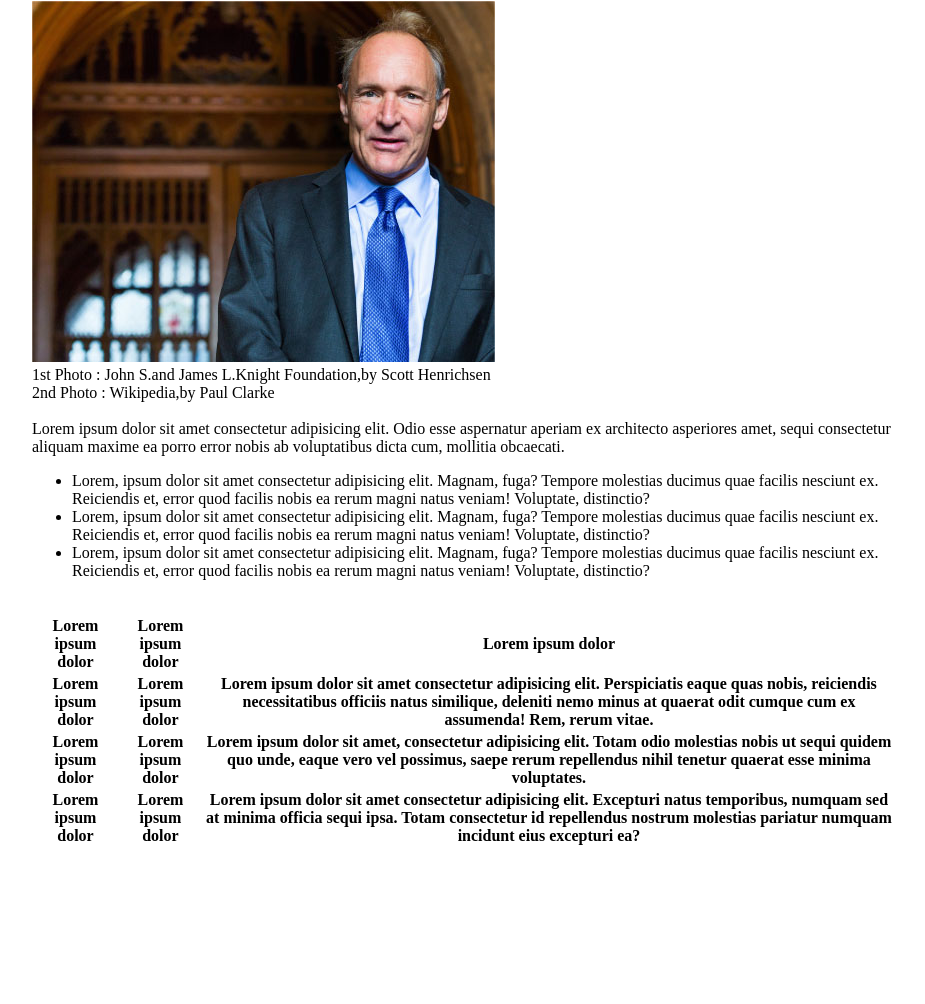
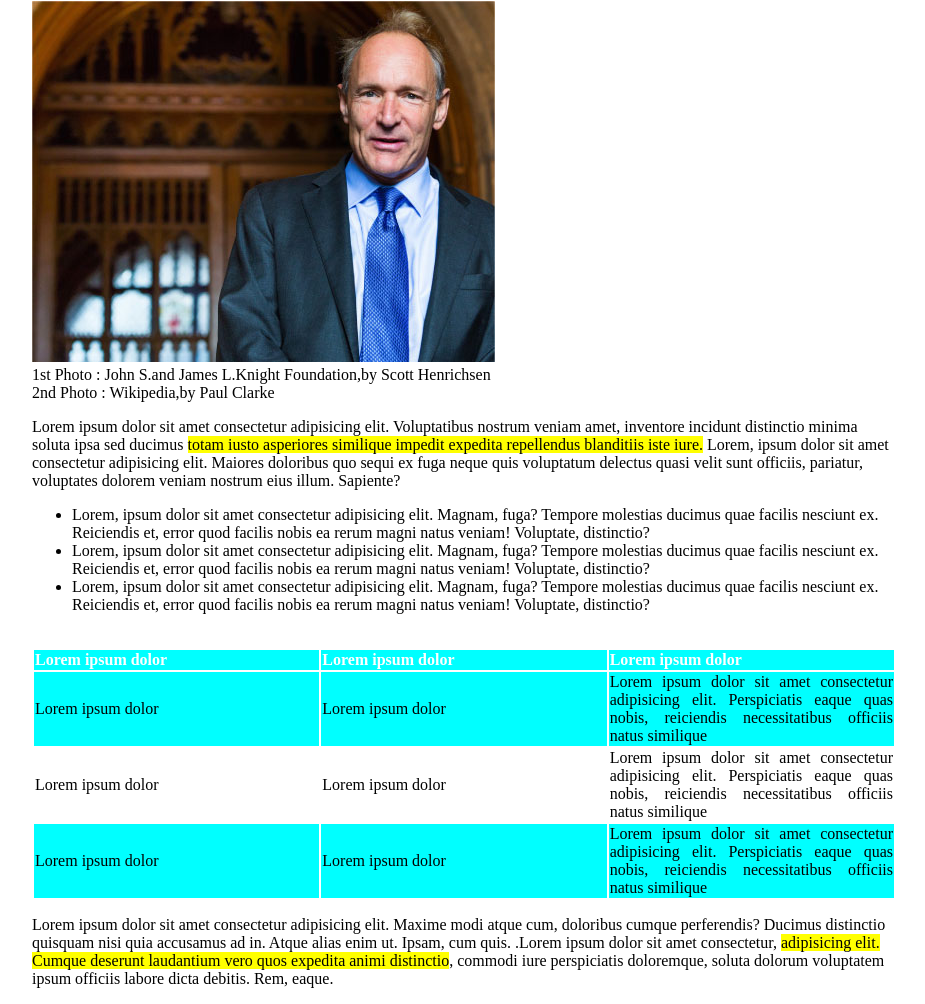
Before and after one commit to GiorgioMonne/html-css-booleaner, a plain HTML site: page index.html in a window 1280 px wide. Shown: the part 629-1633 px from the top of the page, without its empty margins (176-1101 px from the left). Before the commit the page ends 1485 px from the top, so only its background shows below. Drawn offline with Linux system fonts and the light colour scheme; files whose address does not match are found by name.

Commit message:
colorazione parole

```diff
--- a/index.html
+++ b/index.html
@@ -41,11 +41,9 @@
             <span>2nd Photo : Wikipedia,by Paul Clarke</span>
         </div>
 
-        <br>
-
-        <div>
-             Lorem ipsum dolor sit amet consectetur adipisicing elit. Odio esse aspernatur aperiam ex architecto asperiores amet, sequi consectetur aliquam maxime ea porro error nobis ab voluptatibus dicta cum, mollitia obcaecati.
-        </div>
+        <p>
+            Lorem ipsum dolor sit amet consectetur adipisicing elit. Voluptatibus nostrum veniam amet, inventore incidunt distinctio minima soluta ipsa sed ducimus <span style="background-color: yellow;">totam iusto asperiores similique impedit expedita repellendus blanditiis iste iure.</span>  Lorem, ipsum dolor sit amet consectetur adipisicing elit. Maiores doloribus quo sequi ex fuga neque quis voluptatum delectus quasi velit sunt officiis, pariatur, voluptates dolorem veniam nostrum eius illum. Sapiente?
+        </p>
 
         <div>
             <ul>
@@ -63,7 +61,6 @@
 
         <br>
 
-        <div>
             <table>
                 <!-- Intestazione tabella -->
                 <thead>
@@ -76,21 +73,21 @@
                 <!-- Corpo tabella -->
                 <tbody>
                     <tr>
-                        <th>Lorem ipsum dolor</th>
-                        <th>Lorem ipsum dolor</th>
-                        <th>Lorem ipsum dolor sit amet consectetur adipisicing elit. Perspiciatis eaque quas nobis, reiciendis necessitatibus officiis natus similique, deleniti nemo minus at quaerat odit cumque cum ex assumenda! Rem, rerum vitae.</th>
+                        <td>Lorem ipsum dolor</td>
+                        <td>Lorem ipsum dolor</td>
+                        <td>Lorem ipsum dolor sit amet consectetur adipisicing elit. Perspiciatis eaque quas nobis, reiciendis necessitatibus officiis natus similique</td>
                     </tr>
 
                     <tr>
-                        <th>Lorem ipsum dolor</th>
-                        <th>Lorem ipsum dolor</th>
-                        <th>Lorem ipsum dolor sit amet, consectetur adipisicing elit. Totam odio molestias nobis ut sequi quidem quo unde, eaque vero vel possimus, saepe rerum repellendus nihil tenetur quaerat esse minima voluptates.</th>
+                        <td>Lorem ipsum dolor</td>
+                        <td>Lorem ipsum dolor</td>
+                        <td>Lorem ipsum dolor sit amet consectetur adipisicing elit. Perspiciatis eaque quas nobis, reiciendis necessitatibus officiis natus similique</td>
                     </tr>
 
                     <tr>
-                        <th>Lorem ipsum dolor</th>
-                        <th>Lorem ipsum dolor</th>
-                        <th>Lorem ipsum dolor sit amet consectetur adipisicing elit. Excepturi natus temporibus, numquam sed at minima officia sequi ipsa. Totam consectetur id repellendus nostrum molestias pariatur numquam incidunt eius excepturi ea?</th>
+                        <td>Lorem ipsum dolor</td>
+                        <td>Lorem ipsum dolor</td>
+                        <td>Lorem ipsum dolor sit amet consectetur adipisicing elit. Perspiciatis eaque quas nobis, reiciendis necessitatibus officiis natus similique</td>
                     </tr>
                 </tbody>
                 <!-- Fine corpo tabella -->
@@ -100,7 +97,10 @@
                 </tfoot> -->
                 <!-- Risultato -->
             </table>
-        </div>
+
+            <p>
+                Lorem ipsum dolor sit amet consectetur adipisicing elit. Maxime modi atque cum, doloribus cumque perferendis? Ducimus distinctio quisquam nisi quia accusamus ad in. Atque alias enim ut. Ipsam, cum quis. .Lorem ipsum dolor sit amet consectetur, <span style="background-color: yellow;" >adipisicing elit. Cumque deserunt laudantium vero quos expedita animi distinctio</span>, commodi iure perspiciatis doloremque, soluta dolorum voluptatem ipsum officiis labore dicta debitis. Rem, eaque.
+            </p>
     </main>
     <!-- fine main -->
 
--- a/style.css
+++ b/style.css
@@ -31,3 +31,25 @@ header{
 #low{
     font-size: 12px;
 }
+
+table{
+text-align: justify;
+}
+
+td{
+    vertical-align: central;
+    height: 32%;
+    width: 33%;
+}
+
+thead{
+    background-color: rgb(36, 129, 192);
+    color: white;
+}
+
+
+tr{
+    background-color: aqua;
+}
+
+tr:nth-child(even) {    background-color: white;}
```
